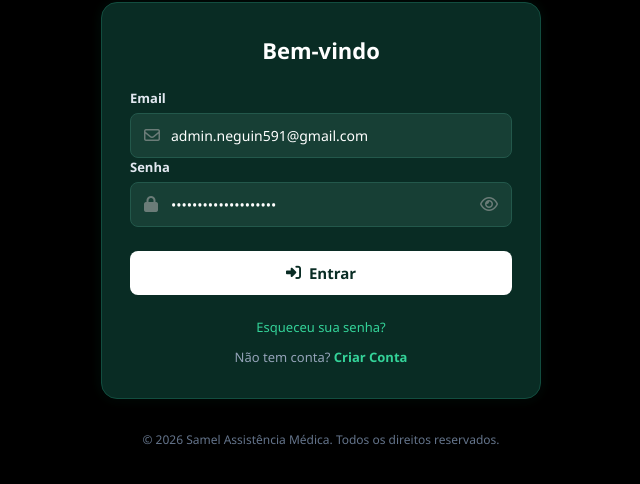
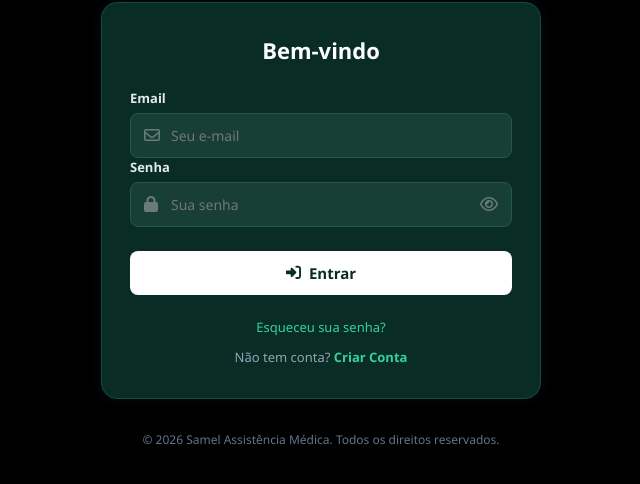
Before and after one commit to AlefRishard/restart-soc, a website: page painel-servidores/index.html in a window 1280 px wide. Shown: the part 258-742 px from the top of the page, without its empty margins (319-959 px from the left). Drawn offline with Linux system fonts and the light colour scheme.

Commit message:
Remove credenciais fixas da tela de login

```diff
--- a/painel-servidores/index.html
+++ b/painel-servidores/index.html
@@ -26,7 +26,7 @@
           <label for="email">Email</label>
           <div class="input-wrapper">
             <i class="fa-regular fa-envelope input-icon"></i>
-            <input type="email" id="email" autocomplete="email" value="admin.neguin591@gmail.com" required placeholder="Seu e-mail">
+            <input type="email" id="email" autocomplete="email" required placeholder="Seu e-mail">
           </div>
         </div>
 
@@ -34,7 +34,7 @@
           <label for="senha">Senha</label>
           <div class="input-wrapper">
             <i class="fa-solid fa-lock input-icon"></i>
-            <input type="password" id="senha" autocomplete="current-password" value="XYAYkNzfqtggDXWpnp2H" required placeholder="Sua senha">
+            <input type="password" id="senha" autocomplete="current-password" required placeholder="Sua senha">
             <i class="fa-regular fa-eye toggle-password" id="btn-eye" style="cursor: pointer;"></i>
           </div>
         </div>
```
